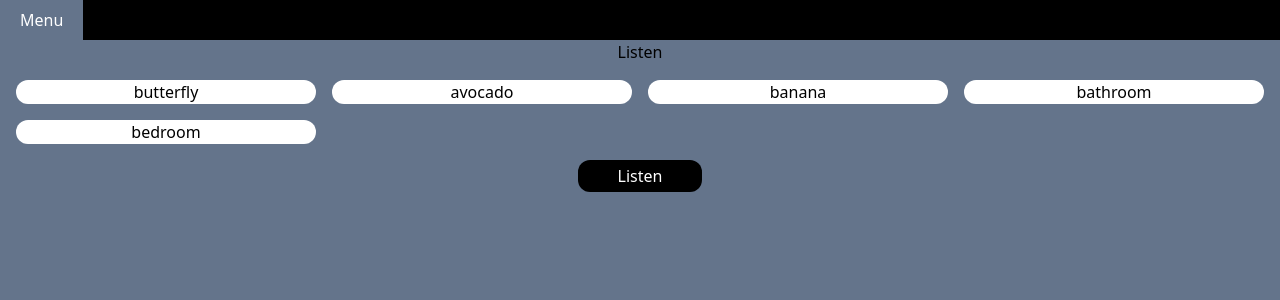
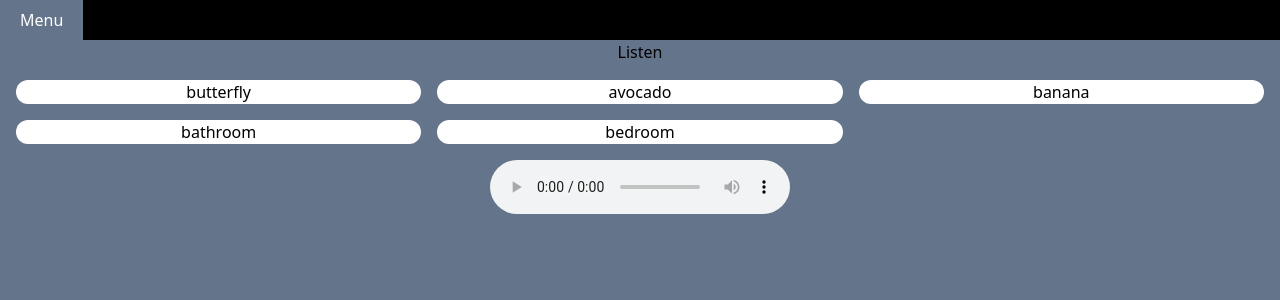
Before and after one commit to A1exsandro/learn-together, a React (Create React App) app: page /listen in a window 1280 px wide. Shown: the top 300 px of the page. Built offline with nearby package versions, Linux system fonts and the light colour scheme; no server answers.

Commit message:
feat: controls audio

```diff
--- a/src/pages/Listen.jsx
+++ b/src/pages/Listen.jsx
@@ -6,16 +6,13 @@ import { useFetch } from "../hooks/useFetch"
 const Listen = () => {
   const { makedCards } = useFetch()
   const [endList, setEndList] = useState([])
-  //console.log( makedCards[0] )
 
   useEffect(() => {
     const shuffleCards = (list = []) => {
       const smallList = [{}]
 
       for (let i = 0; i < 5; i++) {
-        console.log('antes', smallList)
         smallList[i] = list[i]
-        console.log('teste de console', list[i])
       }
 
       return smallList
@@ -24,13 +21,11 @@ const Listen = () => {
     setEndList(shuffleCards(makedCards))
   },[])
 
-  console.log('fora', endList)
-
   return (
     <div className="flex flex-col items-center ">
       <h1>Listen</h1>
 
-      <div className="grid grid-cols-4 gap-4 p-4 w-full">
+      <div className="grid grid-cols-3 gap-4 p-4 w-full">
         {
           endList.map((item, i) => (
             <div
@@ -43,9 +38,7 @@ const Listen = () => {
         }
       </div>
 
-      <button className="bg-black text-white py-1 px-10 rounded-xl">
-        Listen
-      </button>
+      <audio  src={makedCards[0].urlSound} controls />
     </div>
   )
 }
```
